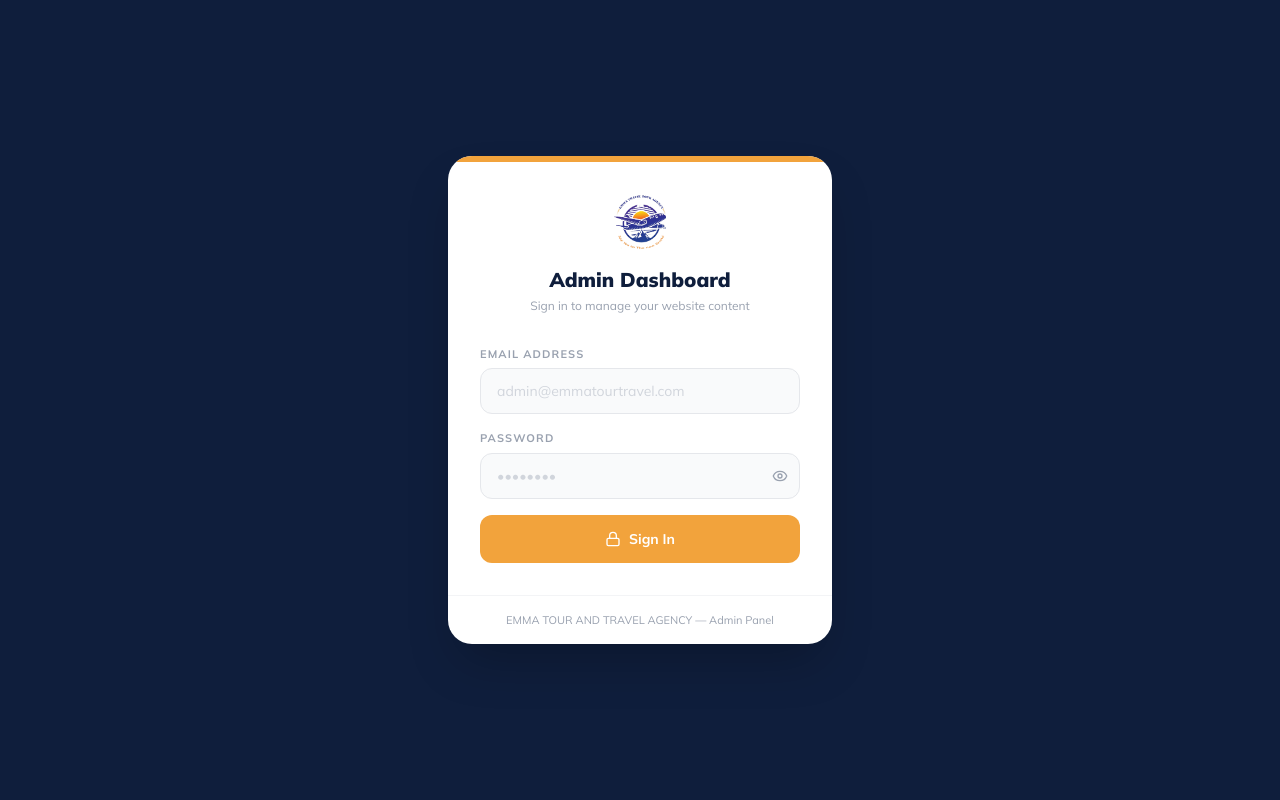
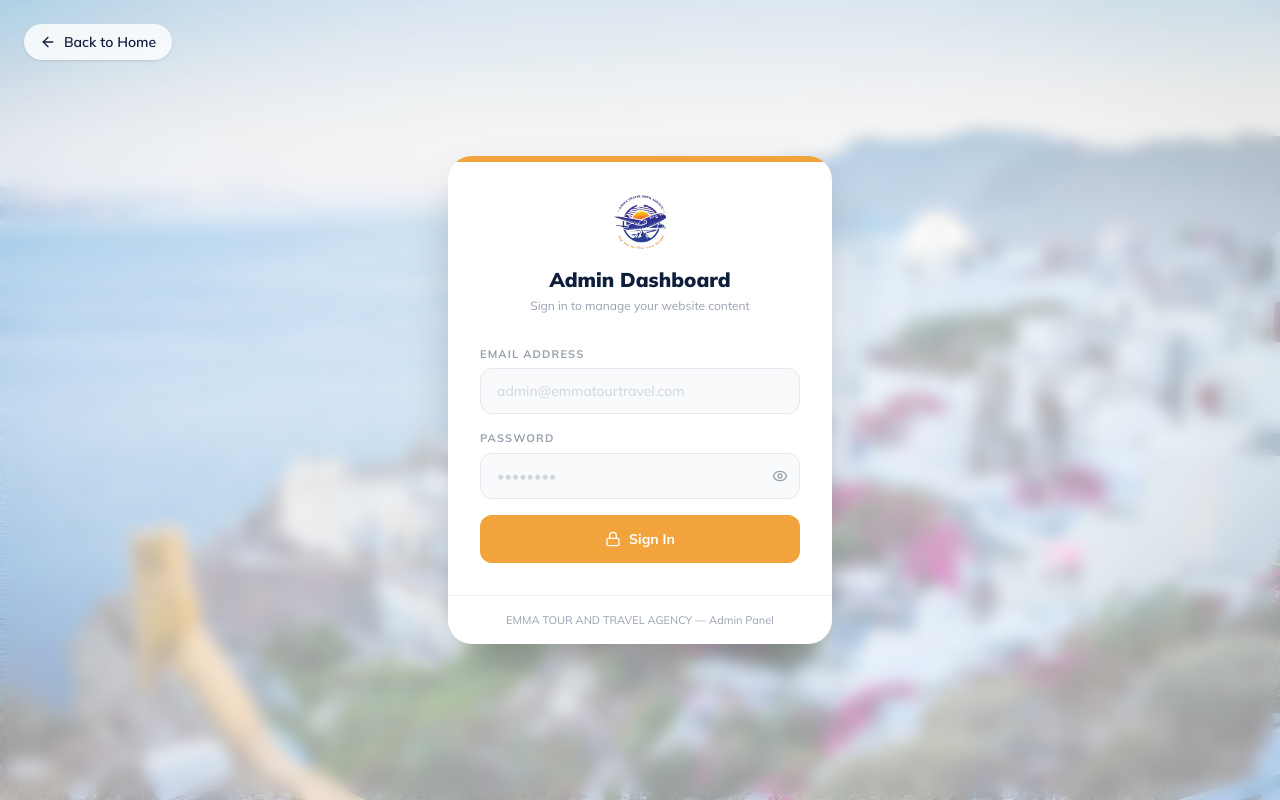
Before and after one commit to Muhinde234/tour, a Next.js app: page /login in a window 1280 px wide. Built offline with nearby package versions, Linux system fonts and the light colour scheme; no server answers.

Commit message:
do the login page

```diff
--- a/app/login/page.tsx
+++ b/app/login/page.tsx
@@ -4,7 +4,8 @@ import { useState } from "react";
 import { useRouter } from "next/navigation";
 import { createBrowserClient } from "@supabase/ssr";
 import Image from "next/image";
-import { Eye, EyeOff, Lock } from "lucide-react";
+import Link from "next/link";
+import { Eye, EyeOff, Lock, ArrowLeft } from "lucide-react";
 
 const supabase = createBrowserClient(
   process.env.NEXT_PUBLIC_SUPABASE_URL!,
@@ -41,8 +42,27 @@ export default function LoginPage() {
   }
 
   return (
-    <div className="flex min-h-screen items-center justify-center bg-[#0f1e3c] p-4 font-sans">
-      <div className="w-full max-w-sm overflow-hidden rounded-3xl bg-white shadow-2xl">
+    <div className="relative flex min-h-screen items-center justify-center p-4 font-sans">
+      {/* Hero background image */}
+      <Image
+        src="/images/hero-santorini.jpg"
+        alt=""
+        fill
+        priority
+        sizes="100vw"
+        className="object-cover"
+      />
+      {/* Subtle overlay */}
+      <div className="absolute inset-0 bg-white/60 backdrop-blur-sm" />
+
+      {/* Back to home */}
+      <Link href="/"
+        className="absolute left-6 top-6 z-10 flex items-center gap-2 rounded-full bg-white/80 px-4 py-2 text-sm font-semibold text-[#0f1e3c] shadow-sm backdrop-blur-sm transition hover:bg-white">
+        <ArrowLeft className="h-4 w-4" />
+        Back to Home
+      </Link>
+
+      <div className="relative w-full max-w-sm overflow-hidden rounded-3xl bg-white shadow-2xl">
         {/* Top orange bar */}
         <div className="h-1.5 w-full bg-[#f2a33c]" />
 
```
